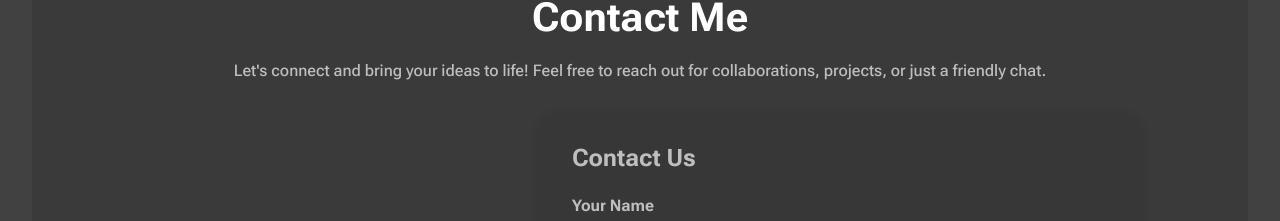
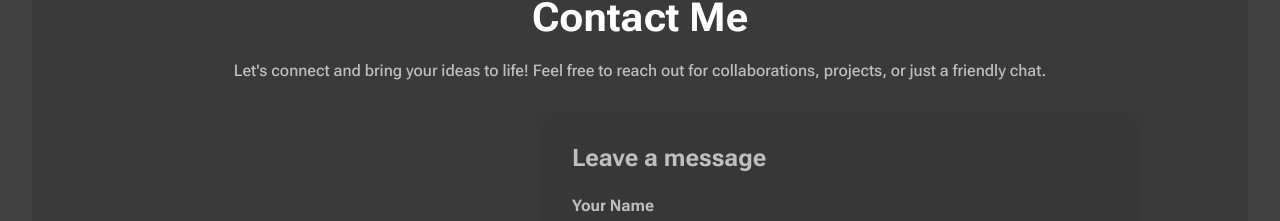
Before and after one commit to JohnFele/JohnFele.github.io, a plain HTML site: page index.html in a window 1280 px wide. Shown: the part 4174-4395 px from the top of the page. Drawn offline with Linux system fonts and the light colour scheme.

Commit message:
Updated contact form legend

```diff
--- a/index.html
+++ b/index.html
@@ -242,7 +242,7 @@
 
           <form id="contactForm" class="contact-form" aria-labelledby="contactFormTitle">
             <fieldset>
-              <legend id="contactFormTitle">Contact Us</legend>
+              <legend id="contactFormTitle">Leave a message</legend>
 
               <label for="name">Your Name</label>
               <input type="text" id="name" name="name" placeholder="Enter your name">
```
